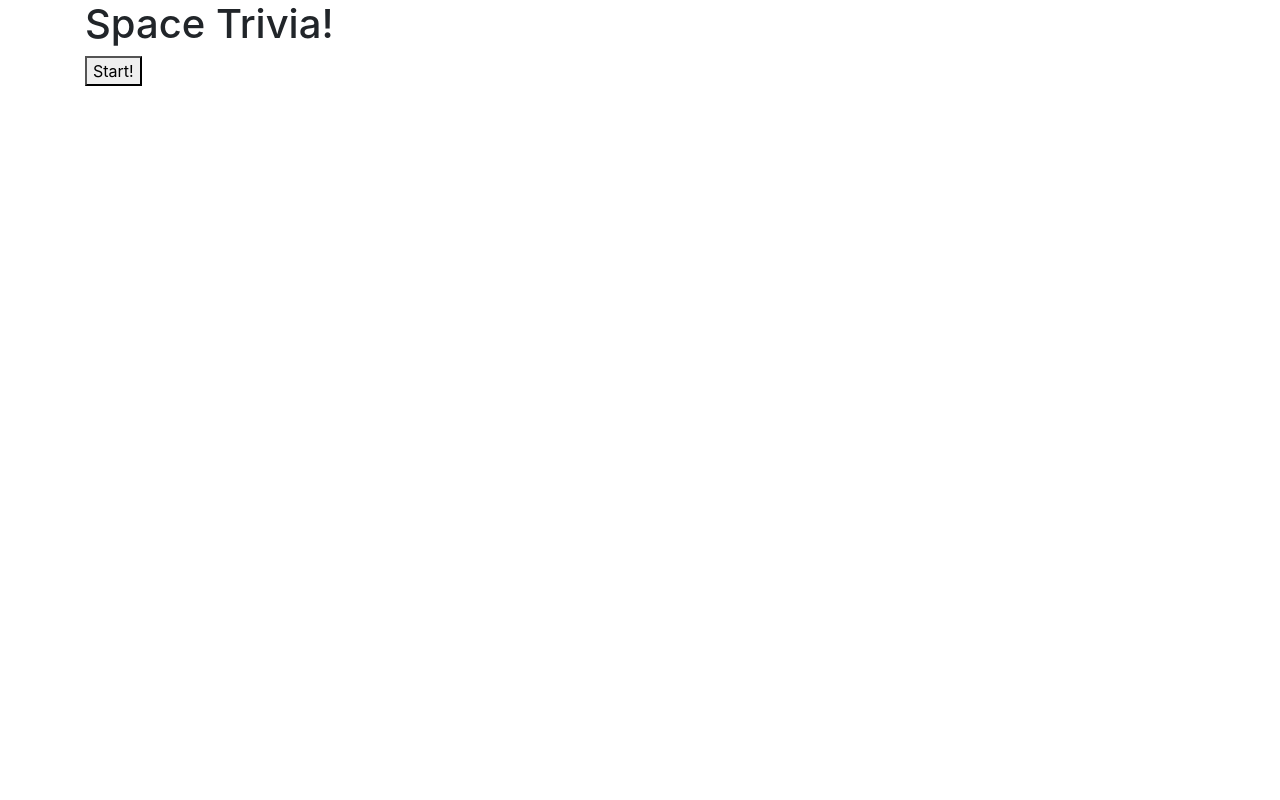
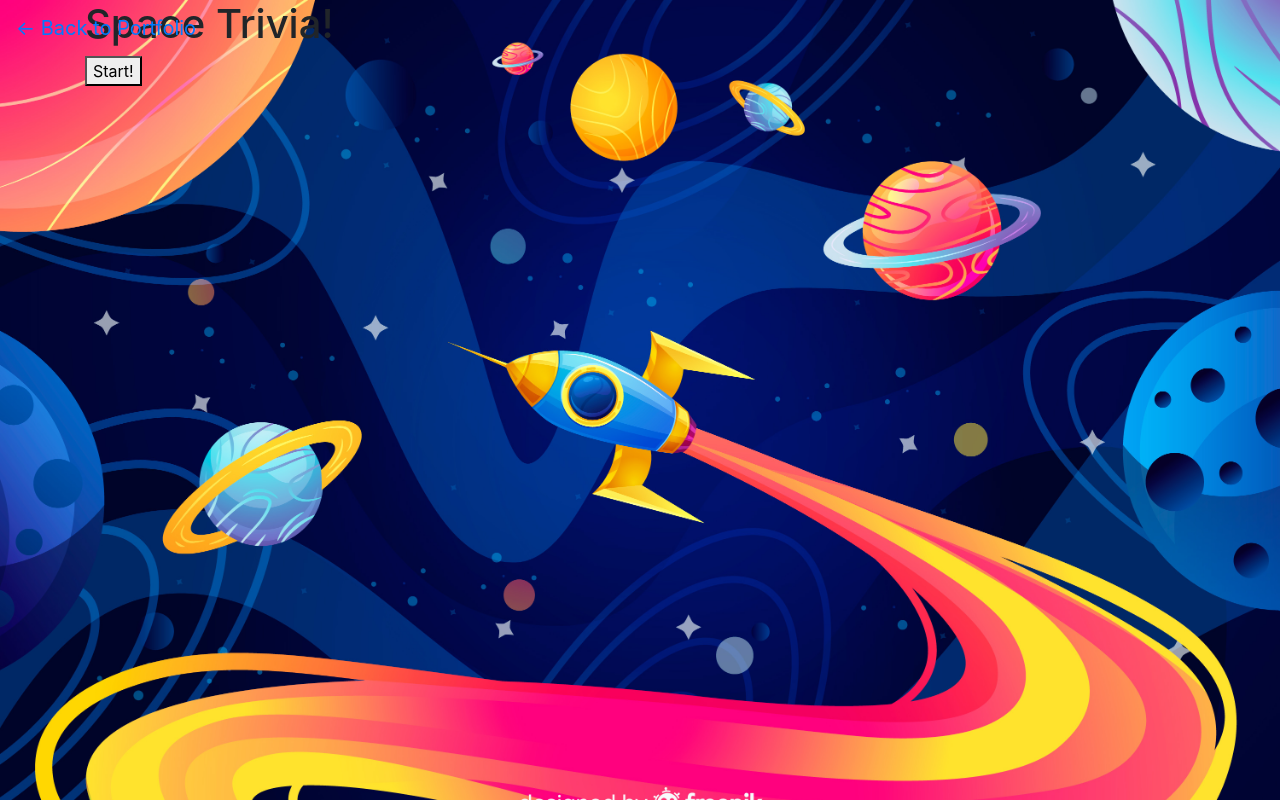
Before and after one commit to emily-brown/basic-timed-trivia, a plain HTML site: page index.html in a window 1280 px wide. Drawn offline with nearby package versions, Linux system fonts and the light colour scheme.

Commit message:
added background image

```diff
--- a/assets/css/style.css
+++ b/assets/css/style.css
@@ -0,0 +1,8 @@
+#background {
+    background-image: url("../images/space.jpg");
+    -webkit-background-size: cover;
+    -moz-background-size: cover;
+    -o-background-size: cover;
+    background-size: cover;
+    border-image-repeat: no-repeat;
+}
--- a/index.html
+++ b/index.html
@@ -10,11 +10,12 @@
     <link rel="stylesheet" href="https://stackpath.bootstrapcdn.com/bootstrap/4.3.1/css/bootstrap.min.css">
     <link rel="stylesheet" type="text/css" href="assets/css/style.css">
 </head>
-<body>
 
-    <!-- <nav class="navbar fixed-top">
+<body class="d-flex flex-column" id="background">
+
+    <nav class="navbar fixed-top">
         <a class="navbar-brand" href="https://emily-brown.github.io/bootstrap-portfolio/portfolio.html">&#8592; Back to Portfolio</a>
-    </nav> -->
+    </nav>
 
     <div class="container-fluid">
 
```
Also changed, not shown: assets/images/space.jpg (added).
